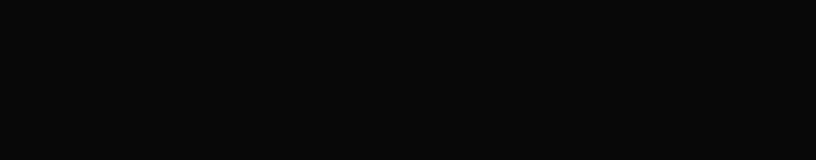
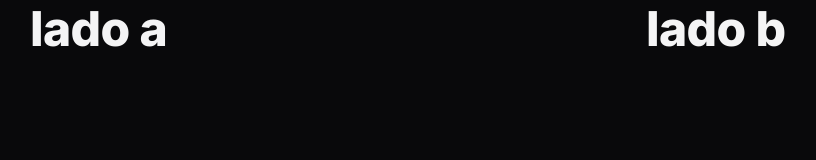
Before and after one commit to manuelaalecio/zingen, a plain HTML site: page index.html in a window 1280 px wide. Shown: the whole page, without its empty margins (2-818 px from the left). Drawn offline with Linux system fonts and the light colour scheme.

Commit message:
feat: adding utility classes

```diff
--- a/index.html
+++ b/index.html
@@ -16,5 +16,11 @@
     />
   </head>
   <body>
+    <header>
+      <div class="container even-colmns">
+        <h2>lado a</h2>
+        <h2>lado b</h2>
+      </div>
+    </header>
   </body>
 </html>
--- a/styles/global.css
+++ b/styles/global.css
@@ -32,6 +32,12 @@
   --fs-lg: 1.125rem;
   --fs-xl: 1.5rem;
   --fs-2xl: 2.5rem;
+
+  --py-base: 1rem;
+  --py-lg: 1.5rem;
+  --py-xl: 3rem;
+
+  --px-lg: 1.5rem;
 }
 
 html {
@@ -81,5 +87,11 @@ ul[role="list"] {
     --fs-lg: 2rem;
     --fs-xl: 3rem;
     --fs-2xl: 4rem;
+
+    --py-base: 1.5rem;
+    --py-lg: 2.5rem;
+    --py-xl: 5rem;
+
+    --px-lg: 2rem;
   }
 }
--- a/styles/index.css
+++ b/styles/index.css
@@ -1 +1,2 @@
 @import url("./global.css");
+@import url("./utility.css");
--- /dev/null
+++ b/styles/utility.css
@@ -0,0 +1,45 @@
+.py-base {
+  padding-block: var(--py-base);
+}
+
+.py-lg {
+  padding-block: var(--py-lg);
+}
+
+.py-xl {
+  padding-block: var(--py-xl);
+}
+
+.px-lg {
+  padding-inline: var(--px-lg);
+}
+
+.container {
+  --max-width: 375px;
+  width: min(var(--max-width), 100% - var(--px-lg) * 2);
+  margin-inline: auto;
+}
+
+.desktop-only {
+  display: none;
+}
+
+.even-colmns {
+  display: grid;
+  gap: 1rem;
+}
+
+@media (width >= 80em) {
+  .container {
+    --max-width: 80rem;
+  }
+
+  .desktop-only {
+    display: initial;
+  }
+
+  .even-colmns {
+    grid-auto-flow: column;
+    grid-auto-columns: 1fr;
+  }
+}
```
